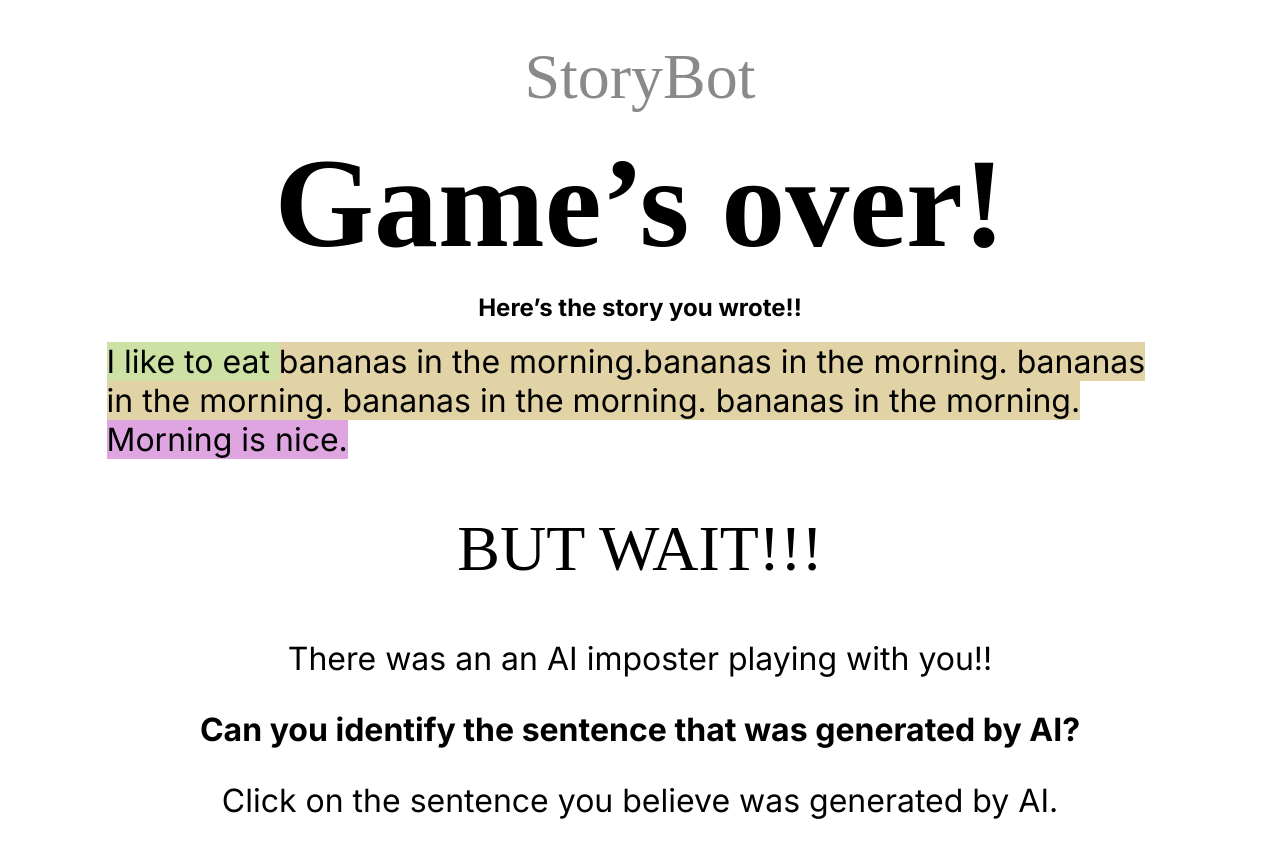
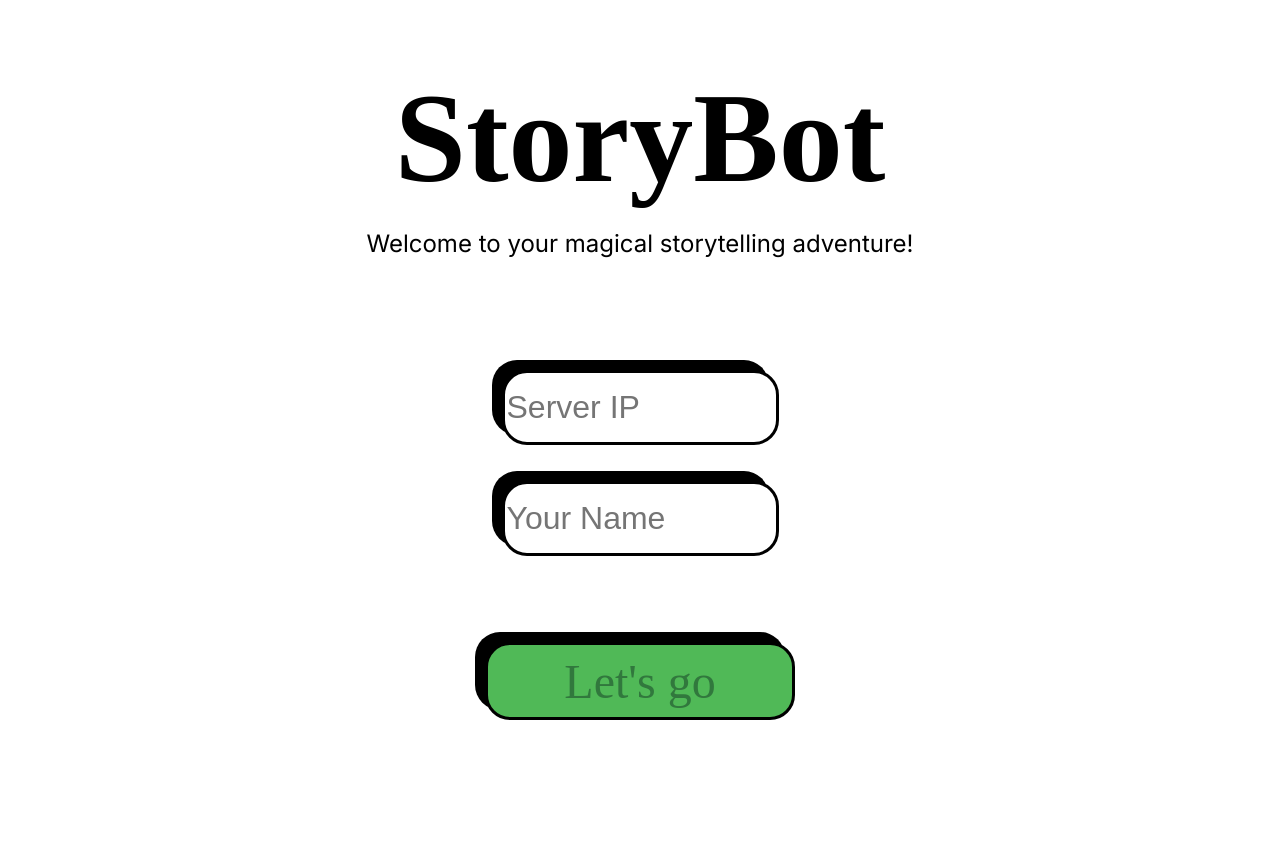
Before and after one commit to wwwkieran/storybot, a Gatsby site in the folder client/: page / in a window 1280 px wide. After the commit the page ends 800 px from the top, so only its background shows below. Built offline with nearby package versions, Linux system fonts and the light colour scheme; Gatsby itself is replaced by a stand-in of ours; a web font is replaced by a local one.

Commit message:
working with test backend

```diff
--- a/client/src/components/gameover.tsx
+++ b/client/src/components/gameover.tsx
@@ -1,11 +1,7 @@
 import { storyBotSmallHeader, bigText, subtitle, storyDiv, nameNumber, name, sentenceP, clickableP, wait, bigGreenActionButton, footerDiv, gameInstruction, footerDiv2 } from "./styles.module.scss"
 import React, {useState} from "react";
 import classNames from 'classnames';
-
-type ISubmissionMessage = {
-    content: string
-    name: string
-}
+import {ISubmissionMessage} from "../game_logic/IGameLogic";
 
 type GameoverProps = {
     messages: ISubmissionMessage[]
@@ -55,7 +51,9 @@ const returnFooter = (gameStatus: string, messages: ISubmissionMessage[], playAg
             {gameStatus === "lose" &&
                 (<h3 className={gameInstruction}>Since you lost, one of your friends will lose their job. Your friends are
                     indistinguishable from AI, so corporate says they must be replaced by robots.</h3>)}
-            <button className={bigGreenActionButton} style={{marginTop: "2px"}}>Play again?</button>
+            <button className={bigGreenActionButton} style={{marginTop: "2px"}} onClick={(e) => {
+                playAgainfn()
+            }}>Play again?</button>
         </div>
 
 
--- a/client/src/components/lobby.tsx
+++ b/client/src/components/lobby.tsx
@@ -22,7 +22,9 @@ const Lobby: React.FC<LobbyProps> = (props) => {
 
 
             <h2 className={subtitle}> Hit <b> Start Game </b> once all your friends have joined!</h2>
-            <button className={bigGreenActionButton} style={{ marginTop: "86px" }}>Start Game</button>
+            <button className={bigGreenActionButton} style={{ marginTop: "86px" }} onClick={(e) => {
+                props.emitStartGame()
+            }}>Start Game</button>
         </div>
     )
 }
--- a/client/src/components/welcome.tsx
+++ b/client/src/components/welcome.tsx
@@ -1,7 +1,11 @@
 import { storyBotHeader, smallInputBox, subtitle, bigGreenActionButton } from "./styles.module.scss"
 import React, {useState} from "react";
 
-const Welcome: React.FC = (props) => {
+type WelcomeProps = {
+    setServerIP: (s: string) => void
+}
+
+const Welcome: React.FC<WelcomeProps> = (props) => {
     const [serverIP, setServerIP] = useState("");
     const [name, setName] = useState("");
 
@@ -11,7 +15,9 @@ const Welcome: React.FC = (props) => {
             <h2 className={subtitle}> Welcome to your magical storytelling adventure!</h2>
             <input placeholder={"Server IP"} className={smallInputBox} style={{marginTop: "112px"}} type="text" value={serverIP} onChange={(e) => {setServerIP(e.target.value)}} />
             <input placeholder={"Your Name"} className={smallInputBox} style={{marginTop: "36px"}} type="text" value={name} onChange={(e) => {setName(e.target.value)}} />
-            <button className={bigGreenActionButton} style={{ marginTop: "86px" }}>Let's go</button>
+            <button className={bigGreenActionButton} style={{ marginTop: "86px" }} onClick={(e) => {
+                props.setServerIP(serverIP)
+            }}>Let's go</button>
         </div>
     )
 }
--- /dev/null
+++ b/client/src/game_logic/IGameLogic.ts
@@ -0,0 +1,13 @@
+type IGameLogic = {
+    emitStartGame: () => void
+    emitSubmission: (submission: string) => void
+    prevSubmission: string
+    submissionMessages: ISubmissionMessage[]
+}
+
+export type ISubmissionMessage = {
+    content: string
+    name: string
+}
+
+export default IGameLogic
--- /dev/null
+++ b/client/src/game_logic/testGameLogic.ts
@@ -0,0 +1,54 @@
+import IGameLogic, {ISubmissionMessage} from "./IGameLogic";
+
+type TestGameLogicProps = {
+    setNames: (arg0: string[]) => void
+    setPageDisplayed: (arg0: number) => void
+    myName: string,
+}
+
+class TestGameLogic implements IGameLogic {
+    prevSubmission: string;
+    submissionMessages: ISubmissionMessage[];
+    emitStartGame: () => void
+    emitSubmission: (submission: string) => void
+
+    constructor(props: TestGameLogicProps) {
+        this.prevSubmission = "hedgehog"
+        this.submissionMessages = [
+            {
+                content: "I like to eat",
+                name: "Kieran"
+            },
+            {
+                content: "bananas in the morning.bananas in the morning. bananas in the morning. bananas in the morning. bananas in the morning.  ",
+                name: "AI"
+            },
+            {
+                content: "Morning is nice.",
+                name: "John"
+            },
+    ]
+        props.setNames(["Kieran", "Gonzalo"])
+
+        this.emitStartGame = () => {
+            props.setPageDisplayed(3)
+            new Promise(r => setTimeout(r, 2000)).finally(() => {
+                props.setPageDisplayed(4)
+            })
+        }
+
+        this.emitSubmission = (s: string) => {
+            this.submissionMessages.push({
+                content: s,
+                name: props.myName
+            })
+            props.setPageDisplayed(5)
+        }
+    }
+
+
+
+
+}
+
+export default TestGameLogic
--- a/client/src/pages/index.tsx
+++ b/client/src/pages/index.tsx
@@ -5,24 +5,41 @@ import Lobby from "../components/lobby";
 import Awaiting from "../components/awaiting";
 import Turn from "../components/turn";
 import Gameover from "../components/gameover";
+import {useEffect, useState} from "react";
+import IGameLogic from "../game_logic/IGameLogic";
+import TestGameLogic from "../game_logic/testGameLogic";
 
 const IndexPage: React.FC<PageProps> = () => {
-  return (
-   <Gameover messages={[
-       {
-           content: "I like to eat",
-           name: "Kieran"
-       },
-       {
-           content: "bananas in the morning.bananas in the morning. bananas in the morning. bananas in the morning. bananas in the morning.  ",
-           name: "AI"
-       },
-       {
-           content: "Morning is nice.",
-           name: "John"
-       },
-   ]} playAgainFn={() => {}}/>
-  )
+    const [pageDisplayed, setPageDisplayed] = useState(1);
+    const [names, setNames] = useState<string[]>([]);
+    const [gameEngine, setGameEngine] = useState<IGameLogic | null>(null)
+    const [serverIP, setServerIP] = useState<string>("")
+
+
+    useEffect(() => {
+        if (serverIP === 'test') {
+            setGameEngine(new TestGameLogic({
+                setPageDisplayed: (n: number) => { setPageDisplayed(n) } ,
+                setNames: (n: string[]) => {setNames(n)} ,
+                myName: "Kieran"
+            }))
+            setPageDisplayed(2)
+        }
+    }, [serverIP]);
+
+    switch (pageDisplayed) {
+        case 1:
+            return <Welcome setServerIP={(s: string) => {setServerIP(s)}}/>
+        case 2:
+            return <Lobby names={names} emitStartGame={gameEngine!.emitStartGame}/>
+        case 3:
+            return <Awaiting/>
+        case 4:
+            return <Turn prevSubmission={gameEngine!.prevSubmission} emitSubmission={gameEngine!.emitSubmission}/>
+        case 5:
+            return <Gameover messages={gameEngine!.submissionMessages} playAgainFn={() => {setPageDisplayed(1)}}/>
+    }
+
 }
 
 export default IndexPage
```
